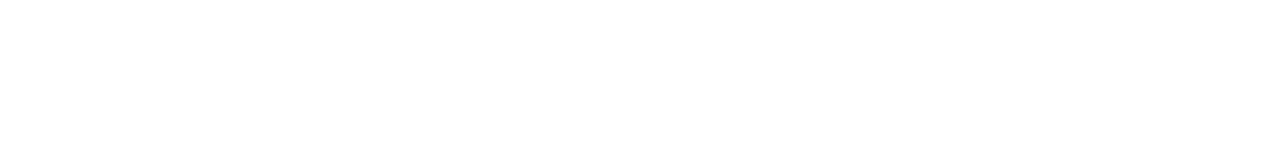
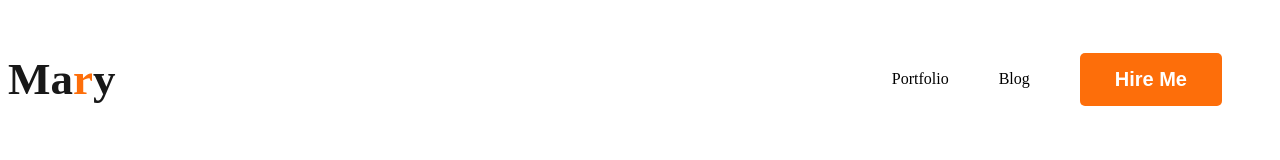
Before and after one commit to zahidul7/Web-portfolio, a plain HTML site: page index.html in a window 1280 px wide. Drawn offline with Linux system fonts and the light colour scheme.

Commit message:
css added

```diff
--- /dev/null
+++ b/Styles/portfolio.css
@@ -0,0 +1,39 @@
+nav {
+    display: flex;
+}
+.text-primary{
+    color: #FD6E0A;
+}
+.btn-primary{
+    border-radius: 5px;
+    background: #FD6E0A;
+    border: 0;
+    color: white;
+    font-size: 20px;
+    font-weight: 700;
+    padding: 15px 35px;
+
+}
+.nav-title{
+    color: #181818;
+    font-size: 45px;
+    font-weight: 800;
+
+}
+nav > ul{
+    display: flex;
+    align-items: center;
+}
+nav{
+
+    justify-content: space-between;
+}
+
+nav li{
+    list-style: none;
+    margin-right: 50px;
+}
+nav a{
+    text-decoration: none;
+    color: #474747;
+}
--- a/index.html
+++ b/index.html
@@ -1,12 +1,28 @@
 <!DOCTYPE html>
 <html lang="en">
+
 <head>
     <meta charset="UTF-8">
     <meta name="viewport" content="width=device-width, initial-scale=1.0">
+    <link rel="preconnect" href="https://fonts.googleapis.com">
+    <link rel="preconnect" href="https://fonts.gstatic.com" crossorigin>
+    <link
+        href="https://fonts.googleapis.com/css2?family=Inter:wght@100..900&family=Lato:ital,wght@0,100;0,300;0,400;0,700;0,900;1,100;1,300;1,400;1,700;1,900&family=Maven+Pro:wght@800&family=Open+Sans:ital,wght@0,300..800;1,300..800&family=Poppins:wght@100&family=Roboto+Condensed:ital,wght@0,100..900;1,100..900&display=swap"
+        rel="stylesheet">
     <title>Portfolio</title>
+    <link rel="stylesheet" href="Styles/portfolio.css">
 </head>
+
 <body>
     <header>
+        <nav>
+            <h3 class="nav-title">Ma<span class="text-primary">r</span>y</h3>
+            <ul>
+                <li>Portfolio</li>
+                <li>Blog</li>
+                <li><button class="btn-primary">Hire Me</button></li>
+            </ul>
+        </nav>
 
     </header>
 
@@ -18,4 +34,5 @@
 
     </footer>
 </body>
+
 </html>
```
